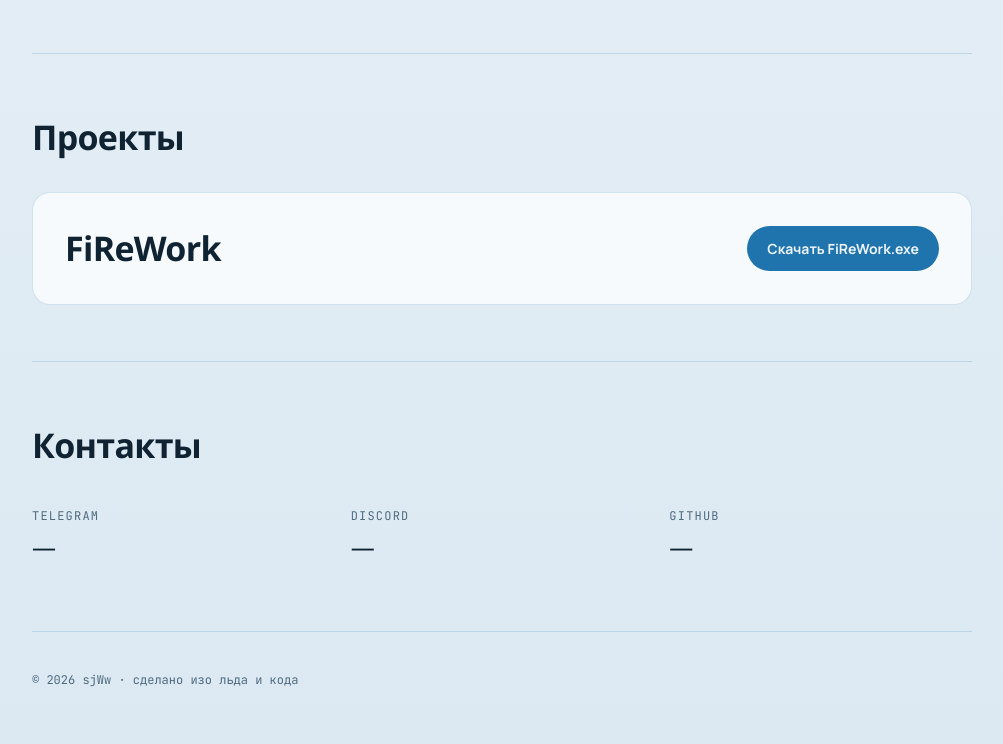
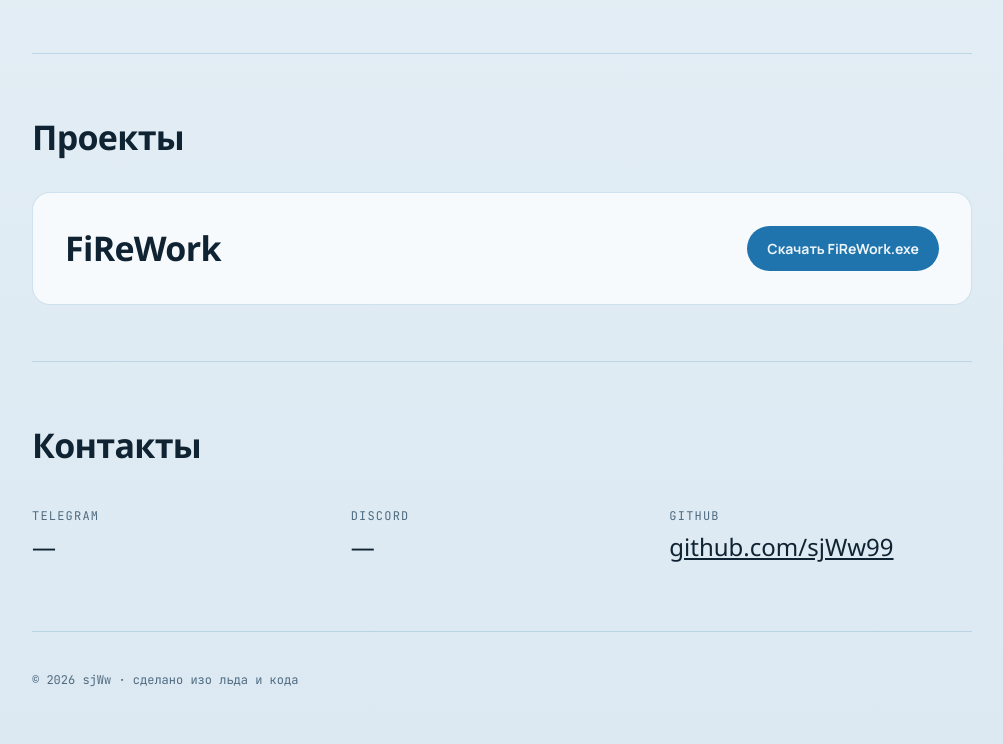
Before and after one commit to sjWw99/sjww99.github.io, a plain HTML site: page index.html in a window 1280 px wide. Shown: the part 1306-2050 px from the top of the page, without its empty margins (138-1141 px from the left). Drawn offline with Linux system fonts and the light colour scheme; a web font is replaced by a local one.

Commit message:
Update index.html

```diff
--- a/index.html
+++ b/index.html
@@ -308,7 +308,7 @@ footer { padding-block: 40px 56px; border-top: 1px solid var(--line); font: 12px
     <div class="contacts">
       <div class="contact"><span class="lbl">Telegram</span><span class="val">—</span></div>
       <div class="contact"><span class="lbl">Discord</span><span class="val">—</span></div>
-      <div class="contact"><span class="lbl">GitHub</span><span class="val">—</span></div>
+      <div class="contact"><span class="lbl">GitHub</span><a class="val" href="https://github.com/sjWw99" target="_blank" rel="noopener">github.com/sjWw99</a></div>
     </div>
   </section>
 
```
